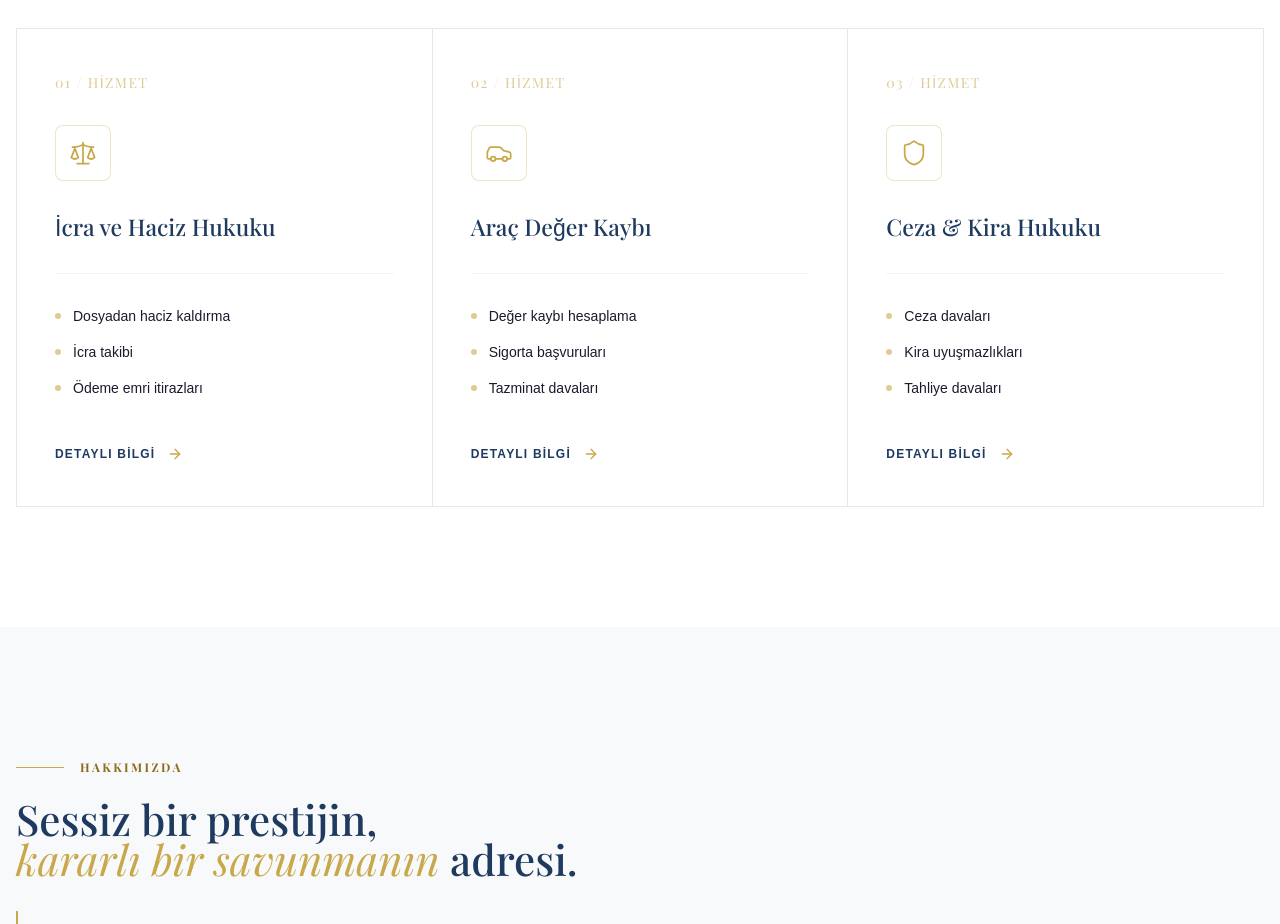
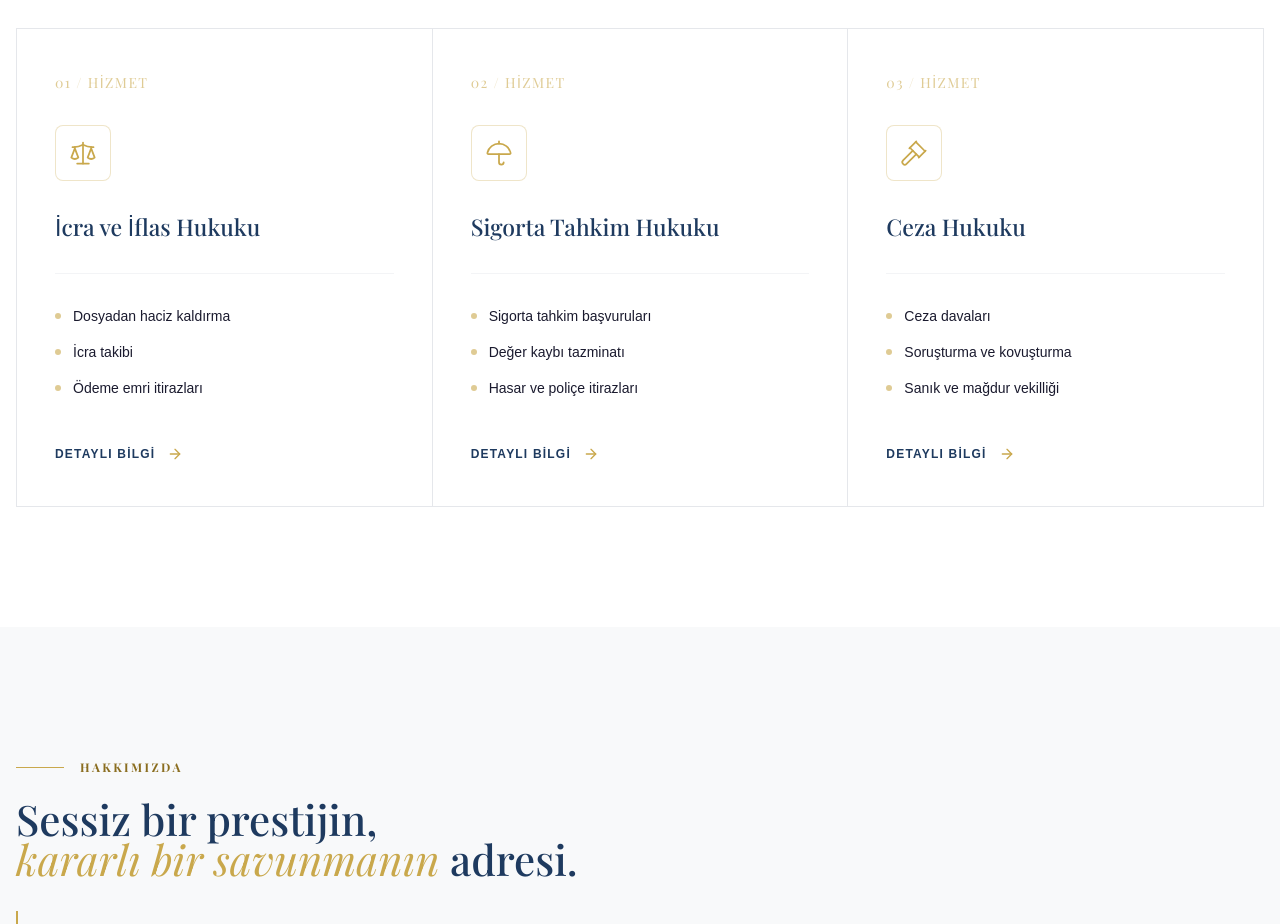
Before and after one commit to emirhanok1/av.erenoktaywebsite, a Next.js app: page / in a window 1280 px wide. Shown: the part 1400-2324 px from the top of the page. Built offline with nearby package versions, Linux system fonts and the light colour scheme; no server answers; the database is empty; a web font is replaced by a local one.

Commit message:
content: anasayfa hizmet kartlari - avukat geri bildirimi
Icra ve Haciz -> Icra ve Iflas Hukuku, Arac Deger Kaybi -> Sigorta
Tahkim Hukuku, Ceza & Kira -> Ceza Hukuku. Ikon ve alt maddeler yeni
basliklara uyacak sekilde guncellendi.

```diff
--- a/src/features/home/components/ServicesSection.tsx
+++ b/src/features/home/components/ServicesSection.tsx
@@ -1,27 +1,27 @@
 import React from 'react'
 import Link from 'next/link'
-import { Scale, Car, Shield, ArrowRight } from 'lucide-react'
+import { Scale, Umbrella, Gavel, ArrowRight } from 'lucide-react'
 import { cn } from '@/lib/utils'
 import { AnimatedReveal } from './AnimatedReveal'
 
 const SERVICES = [
   {
     id: 1,
-    title: 'İcra ve Haciz Hukuku',
+    title: 'İcra ve İflas Hukuku',
     icon: <Scale className="text-accent" strokeWidth={1.5} size={28} />,
     items: ['Dosyadan haciz kaldırma', 'İcra takibi', 'Ödeme emri itirazları'],
   },
   {
     id: 2,
-    title: 'Araç Değer Kaybı',
-    icon: <Car className="text-accent" strokeWidth={1.5} size={28} />,
-    items: ['Değer kaybı hesaplama', 'Sigorta başvuruları', 'Tazminat davaları'],
+    title: 'Sigorta Tahkim Hukuku',
+    icon: <Umbrella className="text-accent" strokeWidth={1.5} size={28} />,
+    items: ['Sigorta tahkim başvuruları', 'Değer kaybı tazminatı', 'Hasar ve poliçe itirazları'],
   },
   {
     id: 3,
-    title: 'Ceza & Kira Hukuku',
-    icon: <Shield className="text-accent" strokeWidth={1.5} size={28} />,
-    items: ['Ceza davaları', 'Kira uyuşmazlıkları', 'Tahliye davaları'],
+    title: 'Ceza Hukuku',
+    icon: <Gavel className="text-accent" strokeWidth={1.5} size={28} />,
+    items: ['Ceza davaları', 'Soruşturma ve kovuşturma', 'Sanık ve mağdur vekilliği'],
   },
 ]
 
```
